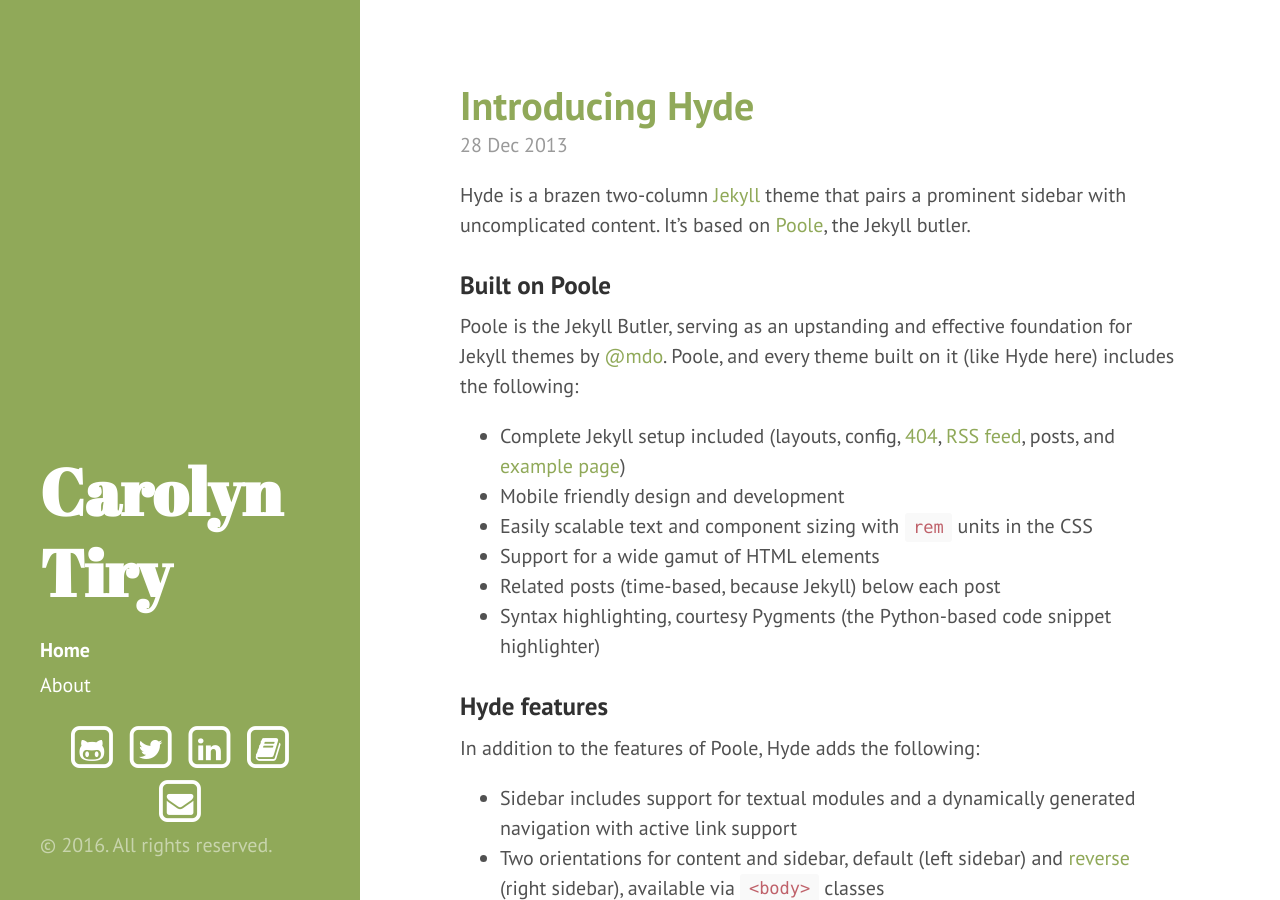
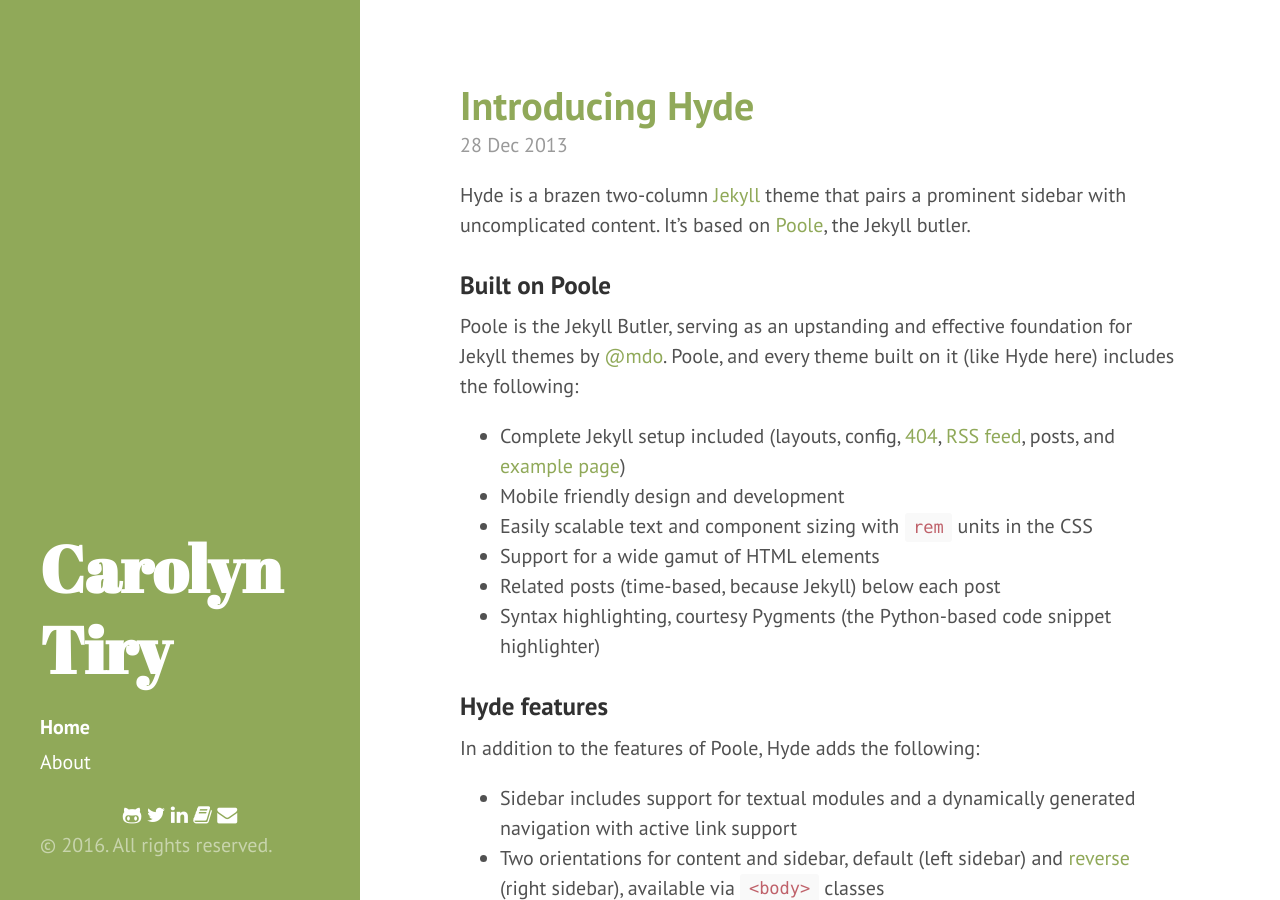
Before and after one commit to carolynlangton/carolyntiry.github.io, a Jekyll site: the page built from index.html, in a window 1280 px wide and 900 px high. Built offline with Jekyll 4.4.1, drawn with Linux system fonts in a browser that asks for light colours; nearby versions of some CDN libraries; the list of posts is cut into pages by our own code.

Commit message:
Fixed social media icons

```diff
--- a/_includes/sidebar.html
+++ b/_includes/sidebar.html
@@ -30,46 +30,31 @@
     <div style="text-align:center">
     {% if site.author.github %}
       <a href="https://github.com/{{ site.author.github }}">
-        <span class="fa-stack fa-lg">
-          <i class="fa fa-square-o fa-stack-2x"></i>
-          <i class="fa fa-github-alt fa-stack-1x"></i>
-        </span>
+          <i class="fa fa-github-alt fa-stack-lg"></i>
       </a>
     {% endif %}
 
     {% if site.author.twitter %}
       <a href="https://twitter.com/{{ site.author.twitter }}">
-        <span class="fa-stack fa-lg">
-          <i class="fa fa-square-o fa-stack-2x"></i>
-          <i class="fa fa-twitter fa-stack-1x"></i>
-        </span>
+          <i class="fa fa-twitter fa-stack-lg"></i>
       </a>
     {% endif %}
 
     {% if site.author.linkedin %}
       <a href="https://linkedin.com/in/{{ site.author.linkedin }}">
-        <span class="fa-stack fa-lg">
-          <i class="fa fa-square-o fa-stack-2x"></i>
-          <i class="fa fa-linkedin fa-stack-1x"></i>
-        </span>
+          <i class="fa fa-linkedin fa-stack-lg"></i>
       </a>
     {% endif %}
 
     {% if site.author.goodreads %}
       <a href="https://goodreads.com/{{ site.author.goodreads }}">
-        <span class="fa-stack fa-lg">
-          <i class="fa fa-square-o fa-stack-2x"></i>
-          <i class="fa fa-book fa-stack-1x"></i>
-        </span>
+          <i class="fa fa-book fa-stack-lg"></i>
       </a>
     {% endif %}
 
     {% if site.author.email %}
       <a href="mailto:{{ site.author.email }}">
-        <span class="fa-stack fa-lg">
-          <i class="fa fa-square-o fa-stack-2x"></i>
-          <i class="fa fa-envelope fa-stack-1x"></i>
-        </span>
+          <i class="fa fa-envelope fa-stack-lg"></i>
       </a>
     {% endif %}
   </div>
```
